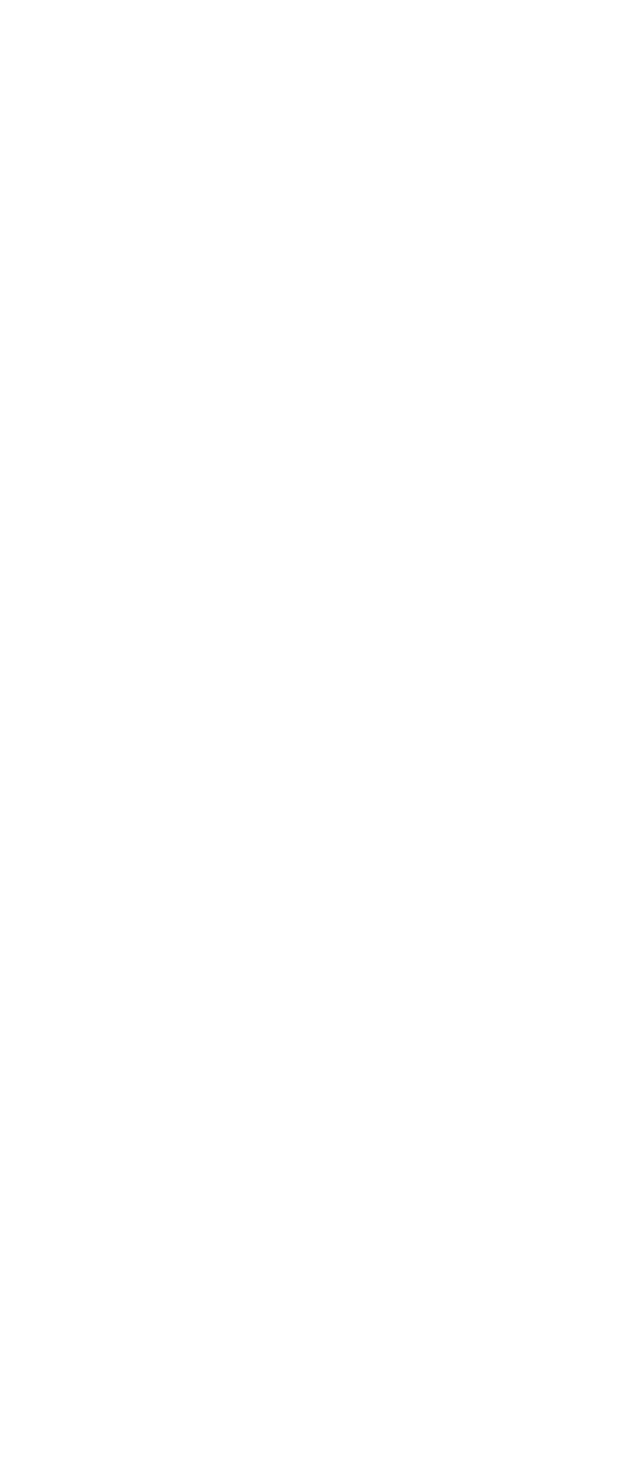
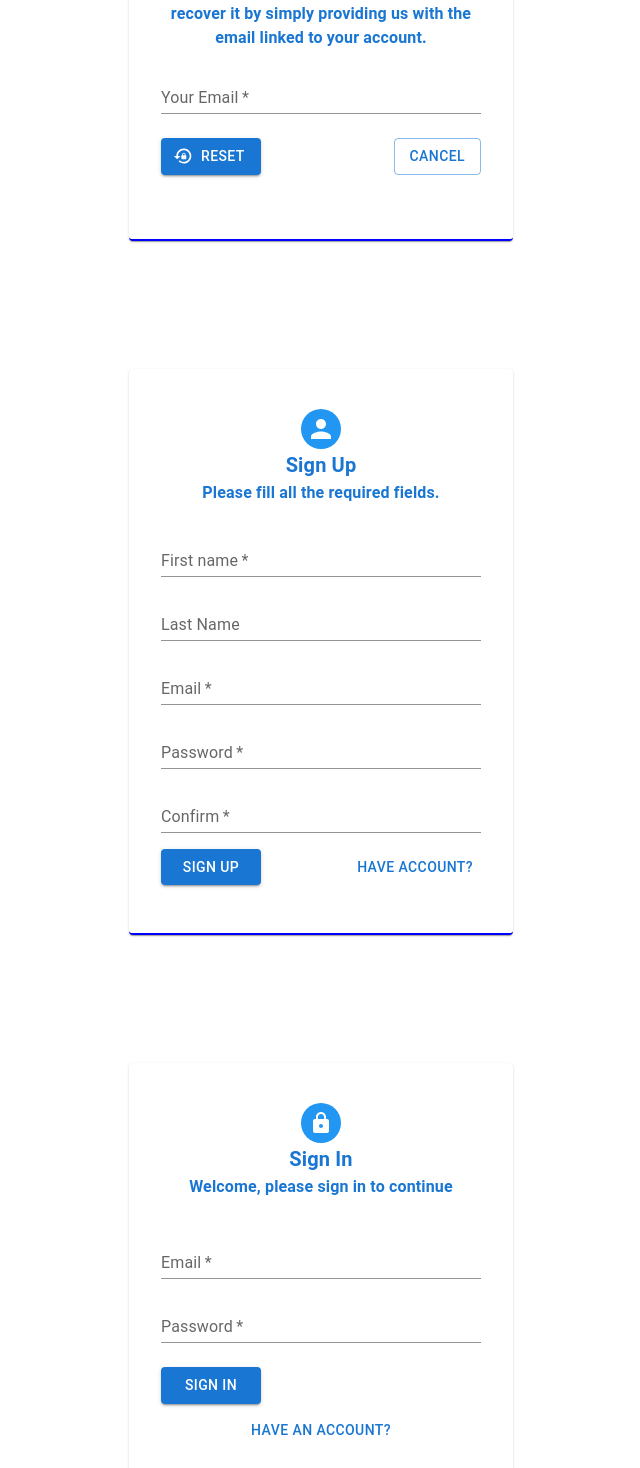
Before and after one commit to J0-Y0/store-market-frotend, a React (Vite) app: page / in a window 1280 px wide. Shown: the part 262-1730 px from the top of the page, without its empty margins (319-959 px from the left). Before the commit the page ends 800 px from the top, so only its background shows below. Built offline with nearby package versions, Linux system fonts and the light colour scheme.

Commit message:
sign in , sign up, and password reset components

```diff
--- a/src/App.tsx
+++ b/src/App.tsx
@@ -1,11 +1,17 @@
 import Home from "./pages/Home";
 import Navbar from "./components/Navbar";
+import SignUp from "./pages/SignUp";
+import SignIn from "./pages/SignIn";
+import PasswordReset from "./pages/PasswordReset";
 
 function App() {
   return (
     <>
       <Navbar />
-      <Home />
+      {/* <Home /> */}
+      <PasswordReset />
+      <SignUp />
+      <SignIn />
     </>
   );
 }
--- /dev/null
+++ b/src/pages/PasswordReset.tsx
@@ -0,0 +1,42 @@
+import React, { useContext } from "react";
+import { Button, Stack, TextField, Typography } from "@mui/material";
+import { LockReset, RecordVoiceOver, ResetTv } from "@mui/icons-material";
+import StyledLink from "../utils/StyledLink";
+import { LoadingButton } from "../utils/Loading";
+import CenteredCard from "../utils/CenteredCard";
+const PasswordReset = () => {
+  return (
+    <CenteredCard
+      headerIcon={<LockReset />}
+      headerText="Password Reset"
+      headerSubText="Lost your password? No worries! You can recover it by simply providing
+          us with the email linked to your account."
+    >
+      <form onSubmit={(data) => console.log(data)}>
+        <Typography></Typography>
+        <TextField
+          fullWidth
+          label="Your Email"
+          variant="standard"
+          required
+          name="email"
+          type="email"
+        />
+        <Stack
+          direction="row"
+          alignItems="center"
+          justifyContent="space-between"
+        >
+          <LoadingButton
+            startIcon={<LockReset />}
+            type="submit"
+            value="Reset"
+            sx={{ marginY: 2 }}
+          />
+          <Button variant="outlined">Cancel</Button>
+        </Stack>
+      </form>
+    </CenteredCard>
+  );
+};
+export default PasswordReset;
--- /dev/null
+++ b/src/pages/SignIn.tsx
@@ -0,0 +1,45 @@
+import { Box, Button, TextField } from "@mui/material";
+import React from "react";
+import CenteredCard from "../utils/CenteredCard";
+import { LoadingButton } from "../utils/Loading";
+import { Lock } from "@mui/icons-material";
+
+const SignIn = () => {
+  return (
+    <CenteredCard
+      headerIcon={<Lock />}
+      headerText="Sign In"
+      headerSubText="Welcome, please sign in to continue"
+    >
+      <TextField
+        label="Email"
+        type="email"
+        variant="standard"
+        fullWidth
+        required
+        sx={{ my: 2 }}
+      />
+      <TextField
+        label="Password"
+        type="password"
+        variant="standard"
+        fullWidth
+        required
+        sx={{ mb: 2 }}
+      />
+      <LoadingButton value="Sign in" type="submit" />
+      <Box
+        display="flex"
+        flexDirection="column"
+        gap={2}
+        alignItems="center"
+        width="100%"
+      >
+        <Button variant="text">Have an account?</Button>
+        <Button variant="text">Forgot Password?</Button>
+      </Box>
+    </CenteredCard>
+  );
+};
+
+export default SignIn;
--- a/src/pages/SignUp.tsx
+++ b/src/pages/SignUp.tsx
@@ -1,76 +1,126 @@
-// // import React, { useContext, useEffect, useState } from "react";
-// // import AuthContext from "../context/AuthContext";
-// import { Box, Paper, Stack, TextField, Typography } from "@mui/material";
-// import { LoadingBar, LoadingButton } from "../utils/LoadingBar";
-// import styled from "@emotion/styled";
-// import { Link } from "react-router-dom";
-// import StyledLink from "../utils/StyledLink";
-// import CenteredContainer from "../utils/CenteredContainer";
-// const SignUp = () => {
-//   //   const { Signup } = useContext(AuthContext);
+import { Box, Button, Paper, TextField, Typography } from "@mui/material";
+import { LoadingButton } from "../utils/Loading";
+import { useForm } from "react-hook-form";
+import { z } from "zod";
+import { zodResolver } from "@hookform/resolvers/zod";
+import CenteredCard from "../utils/CenteredCard";
 
-//   return (
-//     <CenteredContainer>
-//       <form onSubmit={Signup}>
-//         <Typography
-//           variant="h6"
-//           fontWeight={700}
-//           component="div"
-//           color={"primary"}
-//         >
-//           Signup
-//         </Typography>
-//         <LoadingBar />
-//         <TextField
-//           fullWidth
-//           label="First Name"
-//           variant="standard"
-//           required
-//           name="fname"
-//           sx={{ marginY: "10px" }}
-//         />
-//         <TextField
-//           fullWidth
-//           label="Email"
-//           variant="standard"
-//           required
-//           name="email"
-//           type="email"
-//           sx={{ marginY: "10px" }}
-//         />
-//         <TextField
-//           fullWidth
-//           label="Password"
-//           variant="standard"
-//           required
-//           name="password"
-//           type="password"
-//           sx={{ marginY: "10px" }}
-//         />
-//         <TextField
-//           fullWidth
-//           label="Confirm"
-//           variant="standard"
-//           required
-//           name="re_password"
-//           type="password"
-//         />
+export const UserSchema = z
+  .object({
+    fname: z
+      .string()
+      .min(3, { message: "First name must be at least 3 characters." })
+      .max(25, { message: "First name must be 25 characters or fewer." }),
+    lname: z
+      .string()
+      .min(3, { message: "Last name must be at least 3 characters." })
+      .max(25, { message: "Last name must be 25 characters or fewer." })
+      .nullable(),
+    email: z.string().email({ message: "Please enter a valid email." }),
+    password: z
+      .string()
+      .min(6, { message: "Password must be at least 6 characters." })
+      .max(25, { message: "Password must be 25 characters or fewer." })
+      .regex(/[A-Z]/, {
+        message: "Password must contain at least one uppercase letter.",
+      })
+      .regex(/[a-z]/, {
+        message: "Password must contain at least one lowercase letter.",
+      })
+      .regex(/[0-9]/, { message: "Password must contain at least one number." })
+      .regex(/[@$!%*?&#]/, {
+        message: "Password must contain at least one special character.",
+      }),
+    confirm: z.string(),
+  })
+  .refine((data) => data.password === data.confirm, {
+    message: "Passwords do not match.",
+    path: ["confirm"], // Error will be associated with the confirm field
+  });
 
-//         <Stack
-//           spacing={{ xs: 1, sm: 2 }}
-//           direction="row"
-//           useFlexGap
-//           flexWrap="wrap"
-//           justifyContent="space-between"
-//           flexGrow={true}
-//           alignItems="center"
-//         >
-//           <LoadingButton value="Signup" type="submit" />
-//           <StyledLink to="/account/login">Have account?</StyledLink>
-//         </Stack>
-//       </form>
-//     </CenteredContainer>
-//   );
-// };
+type FormData = z.infer<typeof UserSchema>;
 
-// export default SignUp;
+const SignUp = () => {
+  const {
+    register,
+    handleSubmit,
+    formState: { errors },
+  } = useForm<FormData>({
+    resolver: zodResolver(UserSchema),
+  });
+  return (
+    <CenteredCard
+      headerText="Sign Up"
+      headerSubText="Please fill all the required fields."
+    >
+      <form onSubmit={handleSubmit((data) => console.log(data))}>
+        <TextField
+          required
+          {...register("fname")}
+          label="First name"
+          variant="standard"
+          sx={{ my: 1 }}
+          fullWidth
+          error={!!errors.fname} // Marks the field as errored if there's an error
+          helperText={errors.fname?.message || ""} // Shows error message if available
+        />
+        <TextField
+          {...register("lname")}
+          label="Last Name"
+          variant="standard"
+          sx={{ my: 1 }}
+          fullWidth
+          error={!!errors.lname} // Marks the field as errored if there's an error
+          helperText={errors.lname?.message || ""} // Shows error message if available
+        />
+        <TextField
+          required
+          id="standard-basic"
+          label="Email"
+          {...register("email")}
+          type="email"
+          variant="standard"
+          sx={{ my: 1 }}
+          fullWidth
+          error={!!errors.email} // Marks the field as errored if there's an error
+          helperText={errors.email?.message || ""} // Shows error message if available
+        />
+        <TextField
+          required
+          id="standard-basic"
+          label="Password"
+          {...register("password")}
+          type="password"
+          variant="standard"
+          fullWidth
+          error={!!errors.password} // Marks the field as errored if there's an error
+          helperText={errors.password?.message || ""} // Shows error message if available
+          sx={{ my: 1 }}
+        />
+        <TextField
+          required
+          id="standard-basic"
+          label="Confirm"
+          {...register("confirm")}
+          type="password"
+          variant="standard"
+          fullWidth
+          error={!!errors.confirm} // Marks the field as errored if there's an error
+          helperText={errors.confirm?.message || ""} // Shows error message if available
+          sx={{ my: 1 }}
+        />
+        <Box
+          display="flex"
+          flexWrap="wrap"
+          justifyContent="space-between"
+          alignItems="center"
+        >
+          <LoadingButton value="Sign up" type="submit" />
+          <Button>Have account?</Button>
+        </Box>
+      </form>
+    </CenteredCard>
+  );
+};
+
+export default SignUp;
--- /dev/null
+++ b/src/utils/CenteredCard.tsx
@@ -0,0 +1,60 @@
+import { Avatar, Box, Paper, Typography } from "@mui/material";
+import { blue, yellow } from "@mui/material/colors";
+import { ReactNode } from "react";
+
+interface Props {
+  children: ReactNode;
+  headerText: string;
+  headerSubText?: string;
+  headerIcon?: ReactNode;
+}
+
+const CenteredCard = ({
+  headerText,
+  children,
+  headerSubText,
+  headerIcon,
+}: Props) => {
+  return (
+    <Box
+      display="flex"
+      justifyContent="center"
+      padding="5%"
+      sx={{ px: { sm: "20%", md: "30%", lg: "35%" } }}
+      alignItems="center"
+    >
+      <Paper
+        sx={{ px: 4, py: 5, display: "block", borderBottom: "2px  solid blue" }}
+      >
+        <Box
+          display="flex"
+          justifyContent="center"
+          alignItems="center"
+          flexDirection="column"
+        >
+          <Avatar sx={{ bgcolor: blue[500] }}>{headerIcon}</Avatar>
+          <Typography
+            variant="h6"
+            fontWeight={700}
+            component="div"
+            color={"primary"}
+          >
+            {headerText}
+          </Typography>
+          <Typography
+            textAlign="center"
+            fontWeight={700}
+            component="div"
+            color={"primary"}
+            mb={2}
+          >
+            {headerSubText}
+          </Typography>
+        </Box>
+        {children}
+      </Paper>
+    </Box>
+  );
+};
+
+export default CenteredCard;
--- /dev/null
+++ b/src/utils/Loading.tsx
@@ -0,0 +1,49 @@
+import React from "react";
+import Box from "@mui/material/Box";
+import CircularProgress from "@mui/material/CircularProgress";
+import Button from "@mui/material/Button";
+import { green } from "@mui/material/colors";
+
+interface Props {
+  width?: number;
+  value?: string;
+  type?: "button" | "submit" | "reset";
+  [key: string]: any; // Allow other props
+}
+
+export function LoadingButton({
+  width = 100,
+  value = "Send",
+  type = "button",
+  ...others
+}: Props) {
+  const [loading, setLoading] = React.useState(false); // Example state for loading
+
+  return (
+    <Box sx={{ display: "flex", alignItems: "center", width }}>
+      <Box sx={{ my: 1, position: "relative", width }}>
+        <Button
+          variant="contained"
+          disabled={loading}
+          type={type}
+          sx={{ width }}
+          {...others}
+        >
+          {value}
+        </Button>
+        {loading && (
+          <CircularProgress
+            size={24}
+            sx={{
+              color: green[500],
+              position: "absolute",
+              top: "50%",
+              left: "50%",
+              transform: "translate(-50%, -50%)",
+            }}
+          />
+        )}
+      </Box>
+    </Box>
+  );
+}
--- /dev/null
+++ b/src/utils/StyledLink.tsx
@@ -0,0 +1,23 @@
+import styled from "@emotion/styled";
+import React, { ReactNode } from "react";
+import { Link, LinkProps } from "react-router-dom";
+
+// Define Props interface
+interface Props extends LinkProps {
+  children: ReactNode;
+}
+
+// Create a styled Link component
+const NewLink = styled(Link)`
+  text-decoration: none;
+  &:hover {
+    text-decoration: underline;
+  }
+`;
+
+// StyledLink Component
+const StyledLink = ({ children, ...other }: Props) => {
+  return <NewLink {...other}>{children}</NewLink>;
+};
+
+export default StyledLink;
```
Also changed, not shown: package.json (+6 -1 lines), src/utils/Stepper.tsx (added), 1 other file (tests, documents, lock files or other folders).
